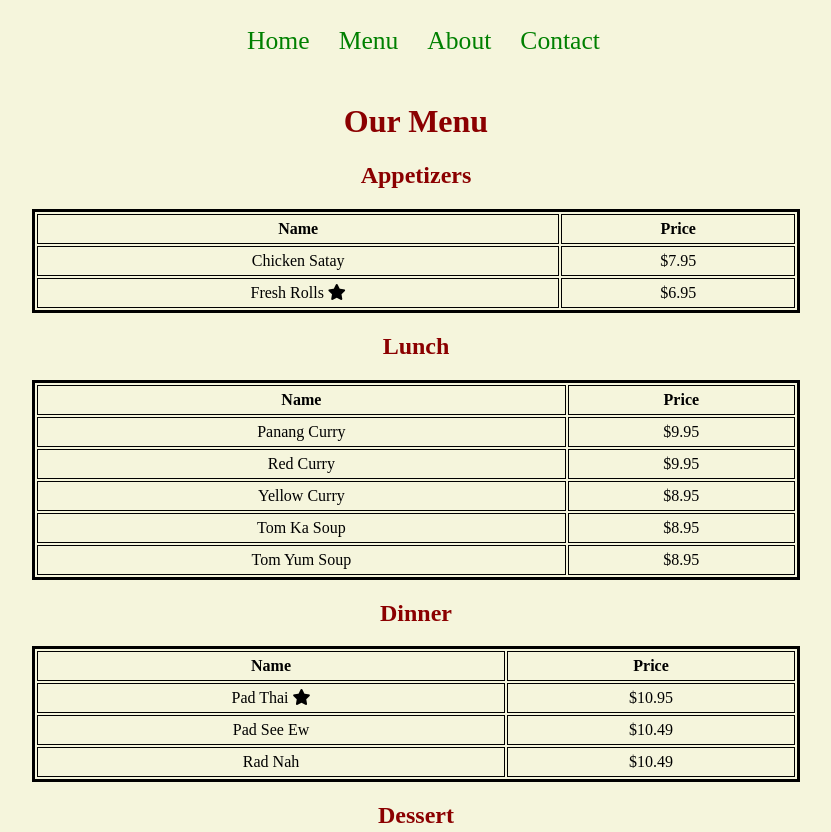
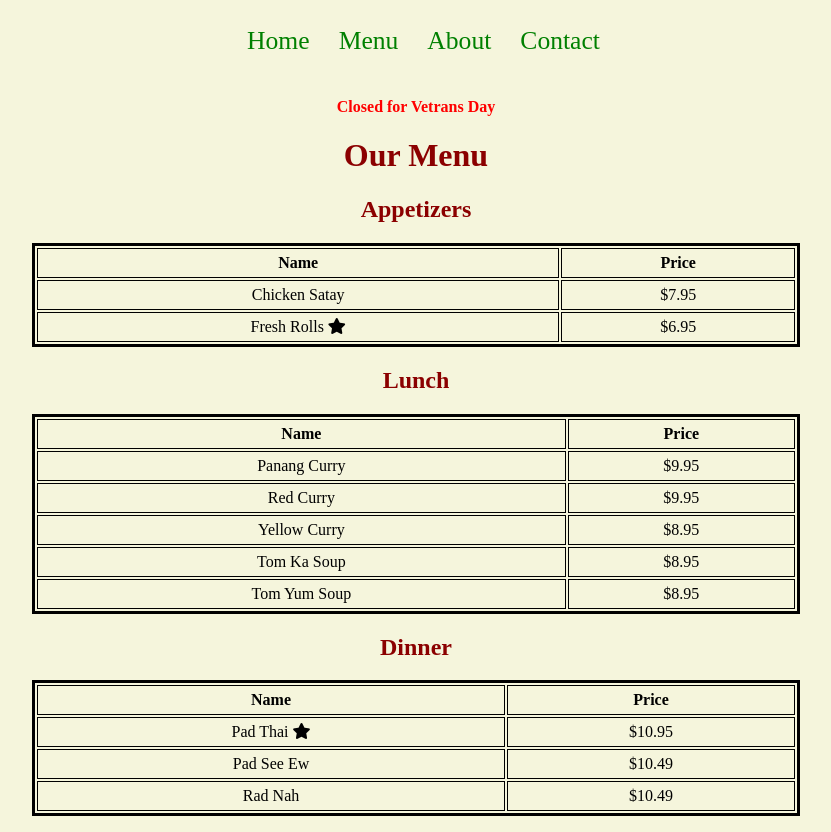
Before and after one commit to edwardgreenwood38/HTML-Restaurant-Menu, a plain HTML site: page menu.html in a window 1280 px wide. Shown: the top 832 px of the page, without its empty margins (224-1055 px from the left). Drawn offline with Linux system fonts and the light colour scheme.

Commit message:
announcements banner added
on all pages

```diff
--- a/assets/css/style.css
+++ b/assets/css/style.css
@@ -84,3 +84,8 @@ th {
     border: 1px solid black;
     padding: 5px;
 }
+
+.anouncements p {
+    color:red;
+    font-weight: bold;
+}
--- a/menu.html
+++ b/menu.html
@@ -7,7 +7,8 @@
     <title>Document</title>
     <!-- Remember to link to your CSS file! -->
     <link rel="stylesheet" href="assets/css/style.css" type="text/css">
-    <link rel="stylesheet" href="https://pro.fontawesome.com/releases/v5.10.0/css/all.css"    integrity="sha384-AYmEC3Yw5cVb3ZcuHtOA93w35dYTsvhLPVnYs9eStHfGJvOvKxVfELGroGkvsg+p" crossorigin="anonymous"/>
+    <link rel="stylesheet" href="https://pro.fontawesome.com/releases/v5.10.0/css/all.css"
+        integrity="sha384-AYmEC3Yw5cVb3ZcuHtOA93w35dYTsvhLPVnYs9eStHfGJvOvKxVfELGroGkvsg+p" crossorigin="anonymous" />
 </head>
 
 <body>
@@ -22,6 +23,10 @@
         </ul>
     </nav>
     <!-- TODO: Banner Image here-->
+    <div class="anouncements">
+        <p>Closed for Vetrans Day</p>
+    </div>
+
     <main>
         <!-- Your job is to make the menu items in each section below a proper table! -->
         <h1>Our Menu</h1>
@@ -171,6 +176,9 @@
             </table>
         </section>
 
+        <footer>
+            <p><i class="fa fa-star" aria-hidden="true"></i> Most Popular</p>
+        </footer>
     </main>
 </body>
 
```
Also changed, not shown: about.html (+7 -0 lines), contact.html (+13 -3 lines), index.html (+7 -0 lines).
